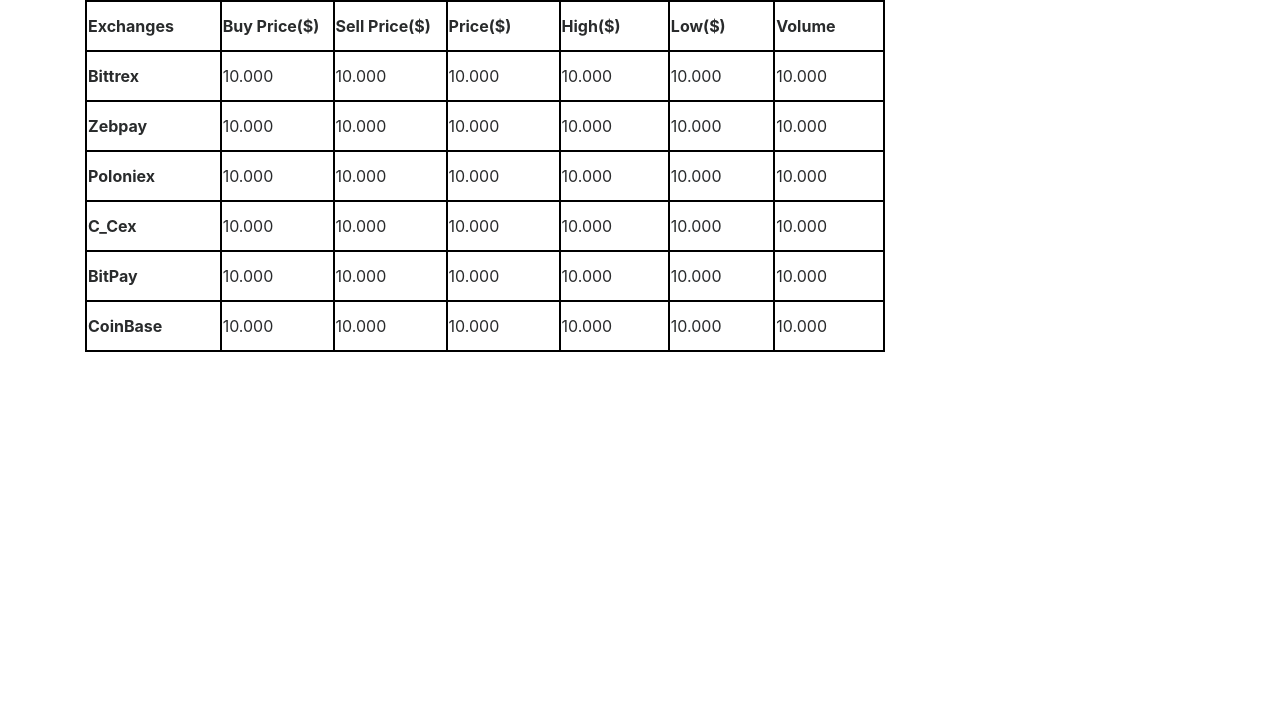
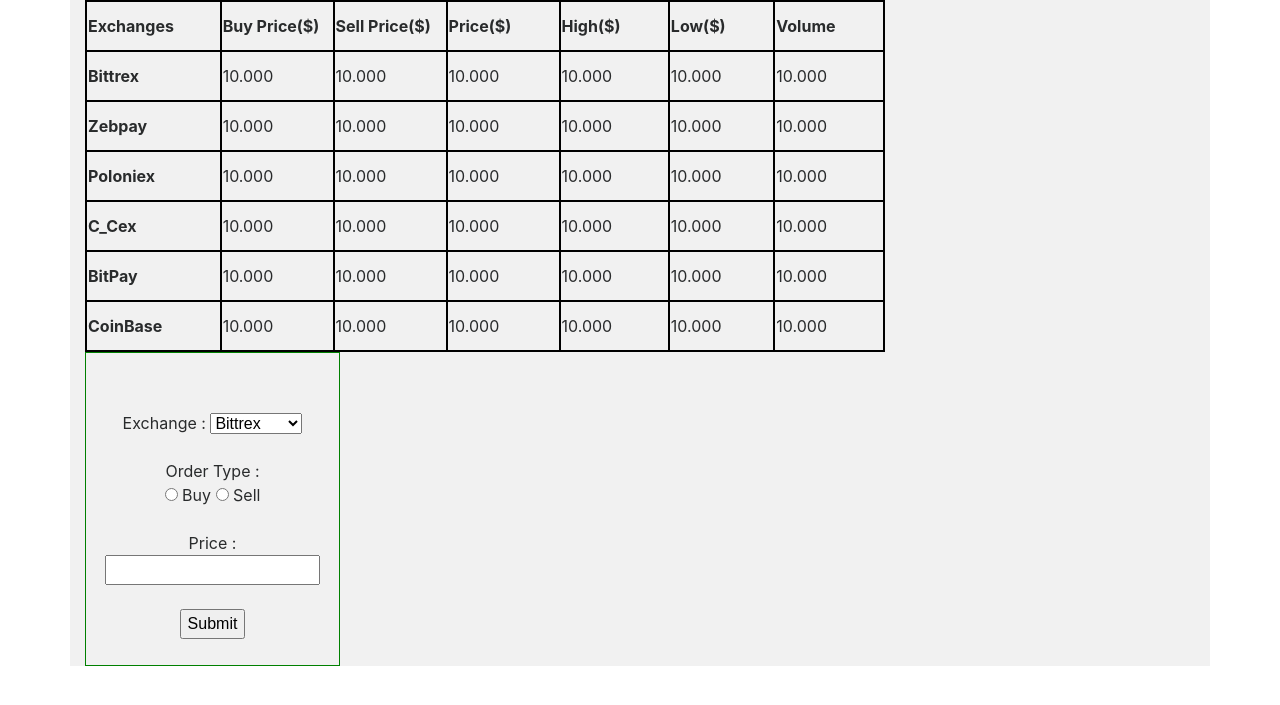
Before and after one commit to 30ankitbansal/exchange_app, a Django app: template rest_data/templates/rest_data/home.html in a window 1280 px wide. Shown: the part 80-785 px from the top of the page. Run offline with Django 3.2, Linux system fonts and the light colour scheme; the template is opened without the code that fills it: most values are stand-ins (such as "Sample title", 1, 10 or a date in 2020); parts of the project's set-up code (start-up, migrations or seed data) failed here and were passed over; some libraries are stand-ins or nearby versions.

Commit message:
DAta coming as expected

```diff
--- a/api/price_data.py
+++ b/api/price_data.py
@@ -145,7 +145,7 @@
     dict_data = {'bittrex': bittrex().price_data(),
                  'ZebPay': zebpay().price_data(),
                  'c_cex': c_cex().price_data(),
-                 'Poloniex': poloniex().price_data(),
+                 # 'Poloniex': poloniex().price_data(),
                  'bitpay': bitpay().price_data(),
                  'coinbase': coinbase().price_data()
                  }
--- a/rest_data/templates/rest_data/home.html
+++ b/rest_data/templates/rest_data/home.html
@@ -11,12 +11,28 @@
             width: 800px;
             height: 50px;
                }
+
+       .container {
+            background-color: #f1f1f1;
+            }
+       .center {
+            margin: auto;
+            width: 100%;
+            border: 1px solid green;
+            padding: 10px;
+            text-align: center;
+            }
+       <!--.tablediv{-->
+
+            <!--text-align: center;-->
+       <!--}-->
     </style>
 </header>
 
 <div class="container">
     <div class="row">
         <div class="col-xs-12 col-md-3">
+            <div class="tablediv">
                 <table>
                     <tr>
                         <th>Exchanges</th>
@@ -84,6 +100,29 @@
 
                 </table>
             </div>
+            <div class="center">
+
+                <form action="/action_page.php">
+                    <br><br>
+                    Exchange :
+                    <select name="exchange">
+
+                        <option value="bittrex">Bittrex</option>
+                        <option value="zebpay">ZebPay</option>
+                        <option value="poloniex">Poloniex</option>
+                        <option value="c_cex">C_Cex</option>
+                        <option value="bitpay">BitPay</option>
+                        <option value="coinbase">CoinBase</option>
+                    </select><br><br>Order Type :<br>
+                    <input type="radio" name="order" value="buy"> Buy
+                    <input type="radio" name="order" value="sell"> Sell<br>
+                    <br>Price :
+                    <input type="number" name="price">
+                    <br><br>
+                    <input type="submit">
+                </form>
+            </div>
+        </div>
     </div>
 </div>
 
```
Lines whose indentation alone changed are shown as unchanged.
